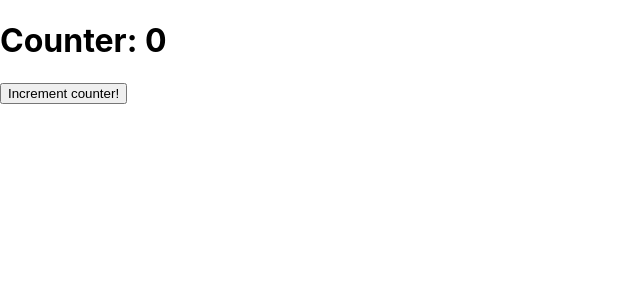
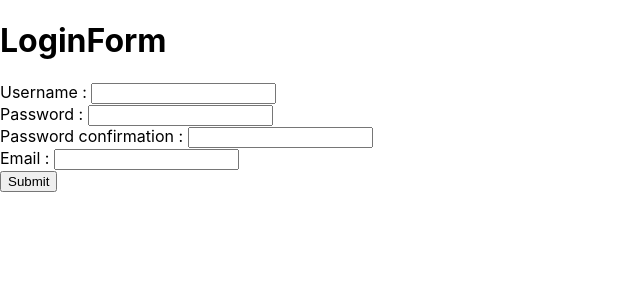
Before and after one commit to GrYzLy/React_Sept2023, a React (Create React App) app: page / in a window 1280 px wide. Shown: the top 300 px of the page, without its empty margins (0-640 px from the left). Built offline with nearby package versions, Linux system fonts and the light colour scheme.

Commit message:
LoginForm

```diff
--- /dev/null
+++ b/src/LoginForm/LoginForm.js
@@ -0,0 +1,115 @@
+import React, {Component} from 'react'
+
+class LoginForm extends Component {
+    constructor(){
+        super()
+
+        this.state = {
+            username : "",
+            password : "",
+            passwordConfirmation : "",
+            email : "",
+            errors : []
+        }
+
+        this.validatePasswordOnBlur = this.validatePasswordOnBlur.bind(this)
+    }
+
+    submitForm()
+    {
+        console.log("Submit!")
+
+    }
+
+    validateNotEmpty(field, value)
+    {
+        if(value.length <= 0)
+        {
+            return `${field} must be filled out!`
+        }
+    }
+    validateUsernameOnBlur(event)
+    {
+        console.log(this)
+        const username = event.target.value
+        const errors = this.state.errors
+
+        var validate_result =  this.validateNotEmpty("Username", username)
+
+        if(validate_result)
+        {
+            this.setState({username : ""})
+            errors.push(validate_result)
+        }
+
+        this.setState({username, errors})
+    }
+
+    validatePasswordOnBlur(event)
+    {
+        const password = event.target.value
+        const errors = this.state.errors
+
+        var validate_result = this.validateNotEmpty("Password", password)
+
+        if(validate_result)
+        {
+            this.setState({password : ""})
+            errors.push(validate_result)
+        }
+
+        this.setState({password, errors})
+    }
+
+    validatePasswordConfirmationOnBlur(event)
+    {
+        console.log("validatePasswordConfirmationOnBlur")
+        const passwordConfirmation = event.target.value
+        const errors = this.state.errors
+
+        if(passwordConfirmation !== this.state.password)
+        {
+            console.log("Not")
+            errors.push("Password must match!")
+        }
+
+        this.setState({passwordConfirmation, errors})
+    }
+
+    displayErrors()
+    {
+        return (
+            <div>
+                {this.state.errors.map((err, i) => <p key={i}>{err}</p>)}
+            </div>
+        )
+    }
+
+    displayForm()
+    {
+
+        return (
+            <div>
+                <h1>LoginForm</h1>
+                Username : <input id="username" type="text" onBlur={this.validateUsernameOnBlur.bind(this)}/><br />
+                Password : <input type="text" onBlur={this.validatePasswordOnBlur}/><br />
+                Password confirmation : <input type="text" onBlur={this.validatePasswordConfirmationOnBlur.bind(this)}/><br />
+                Email : <input type="text" /><br/>
+                <button onClick={this.submitForm}>Submit</button>
+                <br/>
+                {this.displayErrors()}
+            </div>
+        )
+    }
+
+    render() {
+        return (
+            <div>
+                {this.displayForm()}
+            </div>
+        )
+    }
+}
+
+
+export default LoginForm;
--- a/src/index.js
+++ b/src/index.js
@@ -7,6 +7,7 @@
 import AppArrow from './AppArrow';
 import Greetings from './Greetings/Greetings';
 import Counter from './Counter/Counter';
+import LoginForm from './LoginForm/LoginForm';
 
 
 
@@ -20,7 +21,9 @@
     {/* <AppClass /> */}
     {/* <Greetings name="Bartosz" age="40" />
     <Greetings name="Jan" /> */}
-    <Counter />
+    {/* <Counter /> */}
+    <LoginForm />
+
   </React.StrictMode>
 );
 
```
